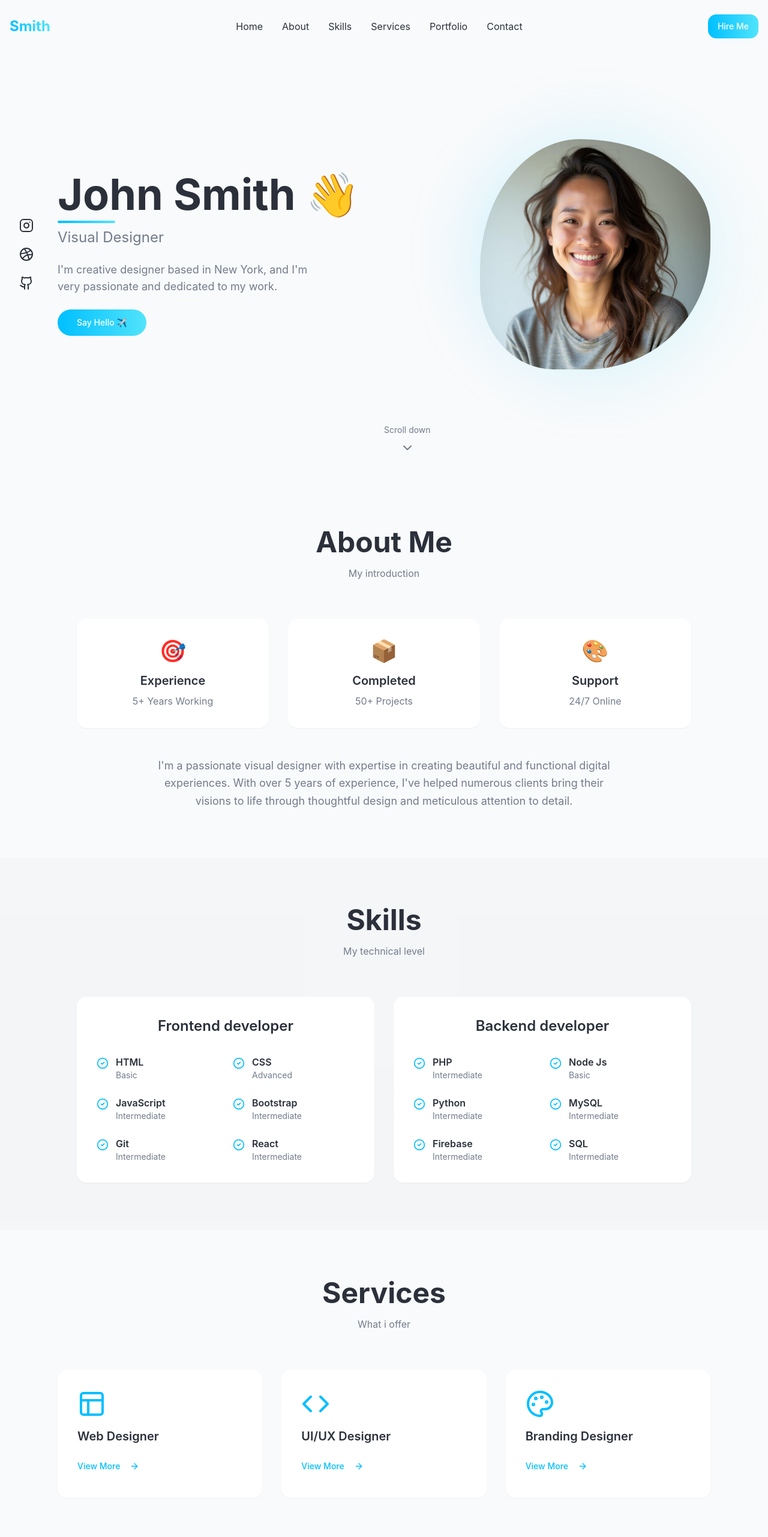
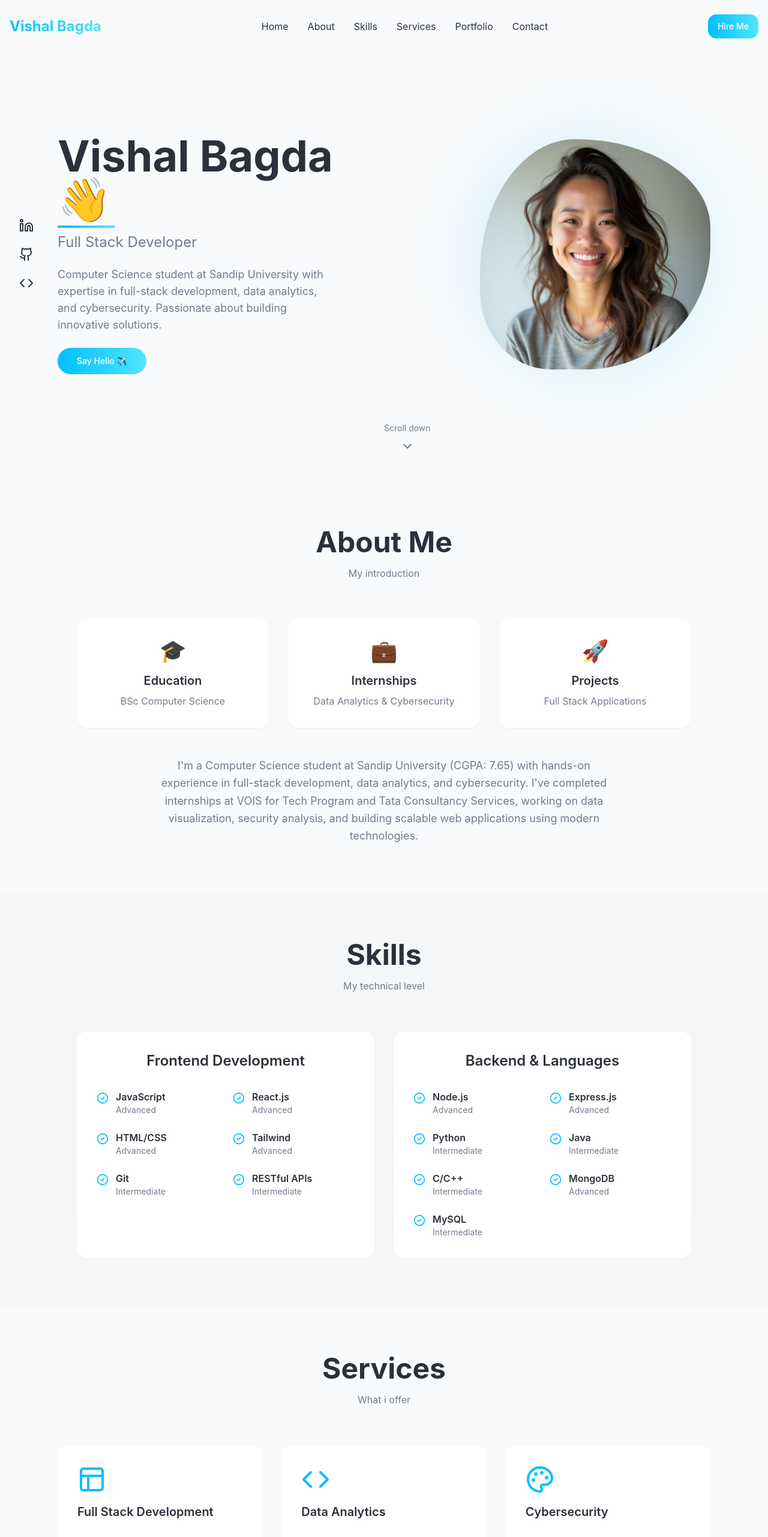
Before and after one commit to vishalbagda/wave-canvas-showcase, a React (Vite) app: page / in a window 1280 px wide. Shown: the top 2563 px of the page at 60% size. Built offline with nearby package versions, Linux system fonts and the light colour scheme; the HTML template or start-up script is replaced by a standard one.

Commit message:
Update portfolio with resume details
Fill in personal information, education, skills, experience, and projects based on the provided resume.

```diff
--- a/index.html
+++ b/index.html
@@ -3,12 +3,12 @@
   <head>
     <meta charset="UTF-8" />
     <meta name="viewport" content="width=device-width, initial-scale=1.0" />
-    <title>John Smith - Visual Designer Portfolio</title>
-    <meta name="description" content="Creative visual designer portfolio showcasing web design, UI/UX design, and branding projects. Based in New York with 5+ years of experience." />
-    <meta name="author" content="John Smith" />
+    <title>Vishal Bagda - Full Stack Developer Portfolio</title>
+    <meta name="description" content="Computer Science student at Sandip University specializing in full-stack development, data analytics, and cybersecurity. Portfolio showcasing React.js, Node.js, Python projects." />
+    <meta name="author" content="Vishal Bagda" />
 
-    <meta property="og:title" content="John Smith - Visual Designer Portfolio" />
-    <meta property="og:description" content="Creative visual designer portfolio showcasing web design, UI/UX design, and branding projects." />
+    <meta property="og:title" content="Vishal Bagda - Full Stack Developer Portfolio" />
+    <meta property="og:description" content="Full-stack developer portfolio featuring web applications, automation projects, and data analytics work." />
     <meta property="og:type" content="website" />
     <meta property="og:image" content="https://lovable.dev/opengraph-image-p98pqg.png" />
 
--- a/src/components/About.tsx
+++ b/src/components/About.tsx
@@ -11,29 +11,29 @@ const About = () => {
 
         <div className="grid md:grid-cols-3 gap-8 max-w-5xl mx-auto">
           <Card className="glass p-8 text-center hover-lift">
-            <div className="text-4xl mb-4">🎯</div>
-            <h3 className="text-xl font-semibold mb-2">Experience</h3>
-            <p className="text-muted-foreground">5+ Years Working</p>
+            <div className="text-4xl mb-4">🎓</div>
+            <h3 className="text-xl font-semibold mb-2">Education</h3>
+            <p className="text-muted-foreground">BSc Computer Science</p>
           </Card>
 
           <Card className="glass p-8 text-center hover-lift">
-            <div className="text-4xl mb-4">📦</div>
-            <h3 className="text-xl font-semibold mb-2">Completed</h3>
-            <p className="text-muted-foreground">50+ Projects</p>
+            <div className="text-4xl mb-4">💼</div>
+            <h3 className="text-xl font-semibold mb-2">Internships</h3>
+            <p className="text-muted-foreground">Data Analytics & Cybersecurity</p>
           </Card>
 
           <Card className="glass p-8 text-center hover-lift">
-            <div className="text-4xl mb-4">🎨</div>
-            <h3 className="text-xl font-semibold mb-2">Support</h3>
-            <p className="text-muted-foreground">24/7 Online</p>
+            <div className="text-4xl mb-4">🚀</div>
+            <h3 className="text-xl font-semibold mb-2">Projects</h3>
+            <p className="text-muted-foreground">Full Stack Applications</p>
           </Card>
         </div>
 
         <div className="mt-12 max-w-3xl mx-auto text-center">
           <p className="text-lg text-muted-foreground leading-relaxed">
-            I'm a passionate visual designer with expertise in creating beautiful and functional digital experiences.
-            With over 5 years of experience, I've helped numerous clients bring their visions to life through
-            thoughtful design and meticulous attention to detail.
+            I'm a Computer Science student at Sandip University (CGPA: 7.65) with hands-on experience in full-stack development,
+            data analytics, and cybersecurity. I've completed internships at VOIS for Tech Program and Tata Consultancy Services,
+            working on data visualization, security analysis, and building scalable web applications using modern technologies.
           </p>
         </div>
       </div>
--- a/src/components/Contact.tsx
+++ b/src/components/Contact.tsx
@@ -26,18 +26,26 @@ const Contact = () => {
             <Card className="glass p-6 hover-lift">
               <Mail className="w-12 h-12 text-primary mb-4" />
               <h4 className="text-lg font-semibold mb-2">Email</h4>
-              <p className="text-muted-foreground mb-4">user@gmail.com</p>
-              <Button variant="ghost" className="text-primary hover:text-primary/80 p-0">
+              <p className="text-muted-foreground mb-4">vishalbagda84@gmail.com</p>
+              <Button
+                variant="ghost"
+                className="text-primary hover:text-primary/80 p-0"
+                onClick={() => window.location.href = 'mailto:vishalbagda84@gmail.com'}
+              >
                 Write me <Send className="ml-2" size={16} />
               </Button>
             </Card>
 
             <Card className="glass p-6 hover-lift">
               <MessageCircle className="w-12 h-12 text-primary mb-4" />
-              <h4 className="text-lg font-semibold mb-2">Messenger</h4>
-              <p className="text-muted-foreground mb-4">user.fb123</p>
-              <Button variant="ghost" className="text-primary hover:text-primary/80 p-0">
-                Write me <Send className="ml-2" size={16} />
+              <h4 className="text-lg font-semibold mb-2">Phone</h4>
+              <p className="text-muted-foreground mb-4">(+91) 99247-73326</p>
+              <Button
+                variant="ghost"
+                className="text-primary hover:text-primary/80 p-0"
+                onClick={() => window.location.href = 'tel:+919924773326'}
+              >
+                Call me <Send className="ml-2" size={16} />
               </Button>
             </Card>
           </div>
--- a/src/components/Footer.tsx
+++ b/src/components/Footer.tsx
@@ -10,7 +10,7 @@ const Footer = () => {
     <footer className="py-12 border-t">
       <div className="container mx-auto px-4">
         <div className="text-center space-y-8">
-          <h2 className="text-3xl font-bold gradient-text">Smith</h2>
+          <h2 className="text-3xl font-bold gradient-text">Vishal Bagda</h2>
 
           <div className="flex justify-center gap-8 flex-wrap">
             {["about", "portfolio", "services"].map((item) => (
@@ -46,7 +46,7 @@ const Footer = () => {
           </div>
 
           <p className="text-sm text-muted-foreground">
-            © Crypticalcoder. All rights reserved
+            © 2024 Vishal Bagda. All rights reserved
           </p>
         </div>
       </div>
--- a/src/components/Header.tsx
+++ b/src/components/Header.tsx
@@ -24,7 +24,7 @@ const Header = () => {
       }`}
     >
       <nav className="container mx-auto px-4 flex items-center justify-between">
-        <h1 className="text-2xl font-bold gradient-text">Smith</h1>
+        <h1 className="text-2xl font-bold gradient-text">Vishal Bagda</h1>
 
         <div className="hidden md:flex items-center gap-8">
           {["home", "about", "skills", "services", "portfolio", "contact"].map((item) => (
--- a/src/components/Hero.tsx
+++ b/src/components/Hero.tsx
@@ -1,5 +1,5 @@
 import { Button } from "@/components/ui/button";
-import { Instagram, Dribbble, Github, ChevronDown } from "lucide-react";
+import { Linkedin, Github, Code, ChevronDown } from "lucide-react";
 import heroProfile from "@/assets/hero-profile.jpg";
 
 const Hero = () => {
@@ -13,14 +13,14 @@ const Hero = () => {
       <div className="container mx-auto grid md:grid-cols-2 gap-12 items-center">
         {/* Left side - Social icons */}
         <div className="hidden md:flex flex-col gap-6 absolute left-8">
-          <a href="#" className="text-foreground hover:text-primary smooth-transition">
-            <Instagram size={24} />
+          <a href="https://linkedin.com" target="_blank" rel="noopener noreferrer" className="text-foreground hover:text-primary smooth-transition">
+            <Linkedin size={24} />
           </a>
-          <a href="#" className="text-foreground hover:text-primary smooth-transition">
-            <Dribbble size={24} />
+          <a href="https://github.com" target="_blank" rel="noopener noreferrer" className="text-foreground hover:text-primary smooth-transition">
+            <Github size={24} />
           </a>
-          <a href="#" className="text-foreground hover:text-primary smooth-transition">
-            <Github size={24} />
+          <a href="https://leetcode.com" target="_blank" rel="noopener noreferrer" className="text-foreground hover:text-primary smooth-transition">
+            <Code size={24} />
           </a>
         </div>
 
@@ -28,14 +28,14 @@ const Hero = () => {
         <div className="space-y-6">
           <div className="space-y-2">
             <h2 className="text-5xl md:text-7xl font-bold">
-              John Smith <span className="wave">👋</span>
+              Vishal Bagda <span className="wave">👋</span>
             </h2>
             <div className="h-1 w-24 bg-gradient-to-r from-primary to-secondary rounded-full" />
-            <p className="text-2xl text-muted-foreground">Visual Designer</p>
+            <p className="text-2xl text-muted-foreground">Full Stack Developer</p>
           </div>
 
           <p className="text-lg text-muted-foreground max-w-md">
-            I'm creative designer based in New York, and I'm very passionate and dedicated to my work.
+            Computer Science student at Sandip University with expertise in full-stack development, data analytics, and cybersecurity. Passionate about building innovative solutions.
           </p>
 
           <Button
@@ -54,7 +54,7 @@ const Hero = () => {
             <div className="relative w-72 h-72 md:w-96 md:h-96 overflow-hidden water-effect">
               <img
                 src={heroProfile}
-                alt="John Smith Profile"
+                alt="Vishal Bagda Profile"
                 className="w-full h-full object-cover"
               />
             </div>
--- a/src/components/Portfolio.tsx
+++ b/src/components/Portfolio.tsx
@@ -9,35 +9,39 @@ const Portfolio = () => {
   const projects = [
     {
       id: 1,
-      title: "Web design",
-      category: "web",
-      image: "https://images.unsplash.com/photo-1460925895917-afdab827c52f?w=800&h=600&fit=crop",
+      title: "Gym Reservation Bot",
+      category: "automation",
+      image: "https://images.unsplash.com/photo-1534438327276-14e5300c3a48?w=800&h=600&fit=crop",
+      description: "Python, Selenium, Google Cloud Console",
     },
     {
       id: 2,
-      title: "App movil",
+      title: "Ticket Price Calculator App",
       category: "app",
-      image: "https://images.unsplash.com/photo-1551650975-87deedd944c3?w=800&h=600&fit=crop",
+      image: "https://images.unsplash.com/photo-1512941937669-90a1b58e7e9c?w=800&h=600&fit=crop",
+      description: "Java, Android Studio",
     },
     {
       id: 3,
-      title: "Brand design",
-      category: "design",
-      image: "https://images.unsplash.com/photo-1634942537034-2531766767d1?w=800&h=600&fit=crop",
+      title: "Transaction Management GUI",
+      category: "app",
+      image: "https://images.unsplash.com/photo-1563986768609-322da13575f3?w=800&h=600&fit=crop",
+      description: "Java, JavaFX, Eclipse",
     },
     {
       id: 4,
-      title: "Web application",
-      category: "web",
-      image: "https://images.unsplash.com/photo-1499951360447-b19be8fe80f5?w=800&h=600&fit=crop",
+      title: "Data Analytics Dashboard",
+      category: "analytics",
+      image: "https://images.unsplash.com/photo-1551288049-bebda4e38f71?w=800&h=600&fit=crop",
+      description: "Power BI, Data Visualization",
     },
   ];
 
   const filters = [
     { id: "all", label: "All" },
-    { id: "web", label: "Web" },
-    { id: "app", label: "App" },
-    { id: "design", label: "Design" },
+    { id: "automation", label: "Automation" },
+    { id: "app", label: "Applications" },
+    { id: "analytics", label: "Analytics" },
   ];
 
   const filteredProjects =
@@ -76,8 +80,9 @@ const Portfolio = () => {
               </div>
               <div className="p-6">
                 <h3 className="text-xl font-semibold mb-2">{project.title}</h3>
+                <p className="text-sm text-muted-foreground mb-4">{project.description}</p>
                 <Button variant="ghost" className="text-primary hover:text-primary/80 p-0">
-                  Demo <ArrowRight className="ml-2" size={18} />
+                  View Details <ArrowRight className="ml-2" size={18} />
                 </Button>
               </div>
             </Card>
--- a/src/components/Qualification.tsx
+++ b/src/components/Qualification.tsx
@@ -8,27 +8,25 @@ const Qualification = () => {
 
   const education = [
     {
-      title: "Web Design",
-      subtitle: "Spain - Institute",
-      period: "2021 - Present",
-    },
-    {
-      title: "Web Development",
-      subtitle: "Spain - Institute",
-      period: "2018 - 2020",
+      title: "Bachelor of Science in Computer Science",
+      subtitle: "Sandip University, Nashik, Maharashtra",
+      period: "2023 - May 2026",
+      description: "CGPA: 7.65",
     },
   ];
 
   const experience = [
     {
-      title: "Art Director",
-      subtitle: "Spain - Institute",
-      period: "2020 - 2021",
+      title: "Cybersecurity Analyst",
+      subtitle: "Tata Consultancy Services (Virtual)",
+      period: "Nov 2024",
+      description: "IAM, Security Analysis, Compliance",
     },
     {
-      title: "UX Expert",
-      subtitle: "Spain - Institute",
-      period: "2017 - 2018",
+      title: "Data Analytics Intern",
+      subtitle: "VOIS for Tech Program (Remote)",
+      period: "Jul 2024 - Aug 2024",
+      description: "Power BI, Data Visualization, Business Intelligence",
     },
   ];
 
@@ -74,8 +72,11 @@ const Qualification = () => {
               >
                 <Card className={`glass p-6 flex-1 ${index % 2 === 0 ? "text-right" : ""}`}>
                   <h3 className="text-xl font-semibold mb-2">{item.title}</h3>
-                  <p className="text-muted-foreground mb-3">{item.subtitle}</p>
-                  <div className="flex items-center gap-2 text-sm text-muted-foreground justify-end">
+                  <p className="text-muted-foreground mb-2">{item.subtitle}</p>
+                  {item.description && (
+                    <p className="text-sm text-primary mb-3">{item.description}</p>
+                  )}
+                  <div className={`flex items-center gap-2 text-sm text-muted-foreground ${index % 2 === 0 ? "justify-end" : ""}`}>
                     <Calendar size={16} />
                     <span>{item.period}</span>
                   </div>
--- a/src/components/Services.tsx
+++ b/src/components/Services.tsx
@@ -11,37 +11,37 @@ const Services = () => {
     {
       id: "web",
       icon: Layout,
-      title: "Web Designer",
+      title: "Full Stack Development",
       details: [
-        "I develop the user interface.",
-        "Web page development.",
-        "I create ux element interactions.",
-        "I position your company brand.",
-        "Design and mockups of products for companies.",
+        "Build responsive web applications using React.js and Node.js.",
+        "Design and implement RESTful APIs.",
+        "Database design with MongoDB and MySQL.",
+        "Modern UI development with Tailwind CSS.",
+        "Version control and collaboration using Git.",
       ],
     },
     {
       id: "uiux",
       icon: Code,
-      title: "UI/UX Designer",
+      title: "Data Analytics",
       details: [
-        "User research and analysis.",
-        "Wireframing and prototyping.",
-        "Interactive design systems.",
-        "Usability testing and optimization.",
-        "Responsive design implementation.",
+        "Data cleaning and transformation.",
+        "Interactive dashboard creation with Power BI.",
+        "Data visualization and trend analysis.",
+        "Business intelligence reporting.",
+        "Data modeling for decision-making.",
       ],
     },
     {
       id: "branding",
       icon: Palette,
-      title: "Branding Designer",
+      title: "Cybersecurity",
       details: [
-        "Brand identity development.",
-        "Logo design and guidelines.",
-        "Marketing material design.",
-        "Brand strategy consultation.",
-        "Visual storytelling.",
+        "Identity and Access Management (IAM).",
+        "Security risk analysis and assessment.",
+        "Policy-based access control implementation.",
+        "Security documentation and compliance.",
+        "Cyber defense strategy development.",
       ],
     },
   ];
--- a/src/components/Skills.tsx
+++ b/src/components/Skills.tsx
@@ -3,21 +3,22 @@ import { CheckCircle2 } from "lucide-react";
 
 const Skills = () => {
   const frontendSkills = [
-    { name: "HTML", level: "Basic" },
-    { name: "CSS", level: "Advanced" },
-    { name: "JavaScript", level: "Intermediate" },
-    { name: "Bootstrap", level: "Intermediate" },
+    { name: "JavaScript", level: "Advanced" },
+    { name: "React.js", level: "Advanced" },
+    { name: "HTML/CSS", level: "Advanced" },
+    { name: "Tailwind", level: "Advanced" },
     { name: "Git", level: "Intermediate" },
-    { name: "React", level: "Intermediate" },
+    { name: "RESTful APIs", level: "Intermediate" },
   ];
 
   const backendSkills = [
-    { name: "PHP", level: "Intermediate" },
-    { name: "Node Js", level: "Basic" },
+    { name: "Node.js", level: "Advanced" },
+    { name: "Express.js", level: "Advanced" },
     { name: "Python", level: "Intermediate" },
+    { name: "Java", level: "Intermediate" },
+    { name: "C/C++", level: "Intermediate" },
+    { name: "MongoDB", level: "Advanced" },
     { name: "MySQL", level: "Intermediate" },
-    { name: "Firebase", level: "Intermediate" },
-    { name: "SQL", level: "Intermediate" },
   ];
 
   return (
@@ -30,7 +31,7 @@ const Skills = () => {
 
         <div className="grid md:grid-cols-2 gap-8 max-w-5xl mx-auto">
           <Card className="glass p-8">
-            <h3 className="text-2xl font-semibold mb-8 text-center">Frontend developer</h3>
+            <h3 className="text-2xl font-semibold mb-8 text-center">Frontend Development</h3>
             <div className="grid grid-cols-2 gap-6">
               {frontendSkills.map((skill) => (
                 <div key={skill.name} className="flex items-start gap-3">
@@ -45,7 +46,7 @@ const Skills = () => {
           </Card>
 
           <Card className="glass p-8">
-            <h3 className="text-2xl font-semibold mb-8 text-center">Backend developer</h3>
+            <h3 className="text-2xl font-semibold mb-8 text-center">Backend & Languages</h3>
             <div className="grid grid-cols-2 gap-6">
               {backendSkills.map((skill) => (
                 <div key={skill.name} className="flex items-start gap-3">
```
